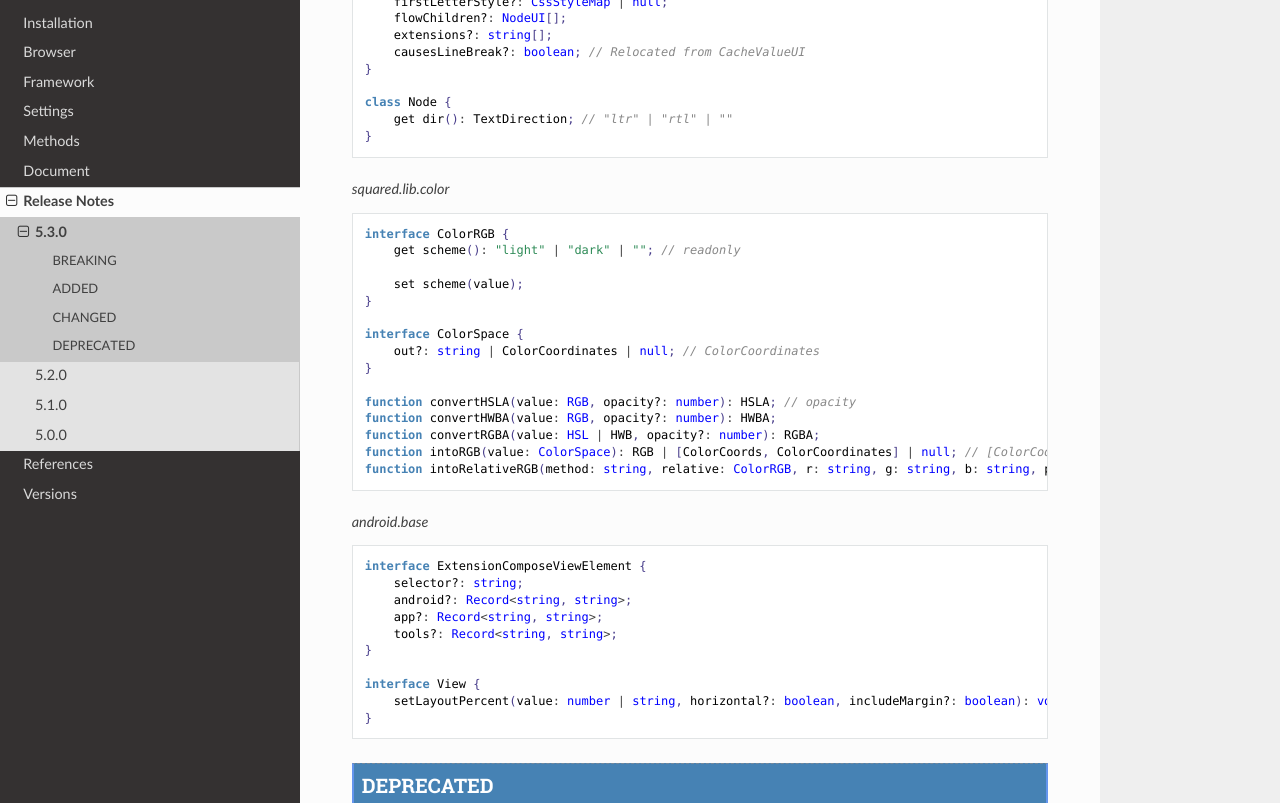
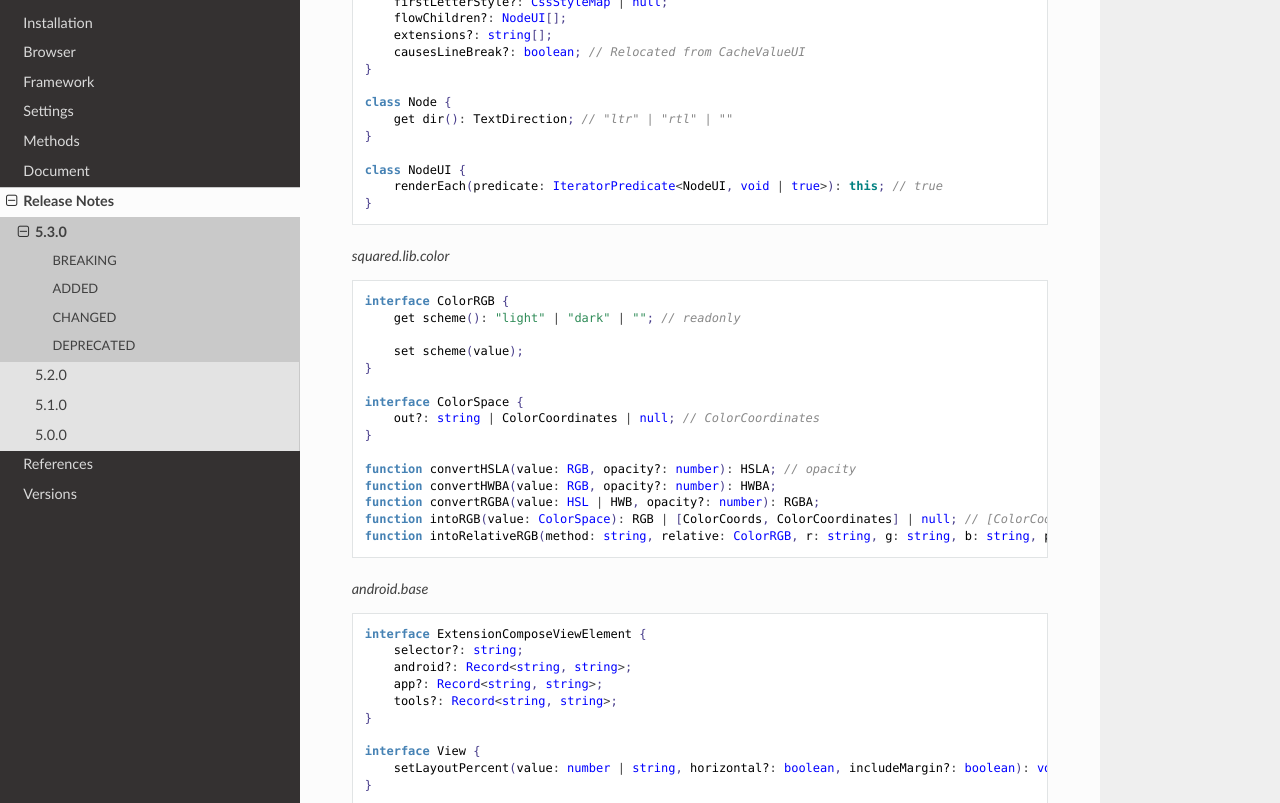
Before and after one commit to anpham6/android-docs, a Sphinx documentation site: the page built from source/release_notes/5.3.0.rst, in a window 1280 px wide and 900 px high, scrolled down 4234 px, cut to the strip 97-900 px from the top of the window. Built offline with Sphinx 7.4.7 and the Read the Docs theme 2.0.0, drawn with Linux system fonts in a browser that asks for light colours.

Commit message:
Release Notes: Latest modifications to API 5.3.0.

```diff
--- a/source/release_notes/5.3.0.rst
+++ b/source/release_notes/5.3.0.rst
@@ -259,6 +259,10 @@ CHANGED
       get dir(): TextDirection; // "ltr" | "rtl" | ""
   }
 
+  class NodeUI {
+      renderEach(predicate: IteratorPredicate<NodeUI, void | true>): this; // true
+  }
+
 .. code-block::
   :caption: squared.lib.color
 
--- a/source/settings/local-storage.rst
+++ b/source/settings/local-storage.rst
@@ -2,7 +2,7 @@
 Local Storage
 =============
 
-Custom named user settings per framework can be saved to `local storage <https://developer.mozilla.org/docs/Web/API/Window/localStorage>`_ as JSON and reused across all pages in the same domain. Extensions are configured using the same procedure.
+Custom named user settings per framework can be saved to `local storage <https://developer.mozilla.org/docs/Web/API/Window/localStorage>`_ as *JSON* and reused across all pages in the same domain. Extensions are configured using the same procedure.
 
 Framework
 =========
```
